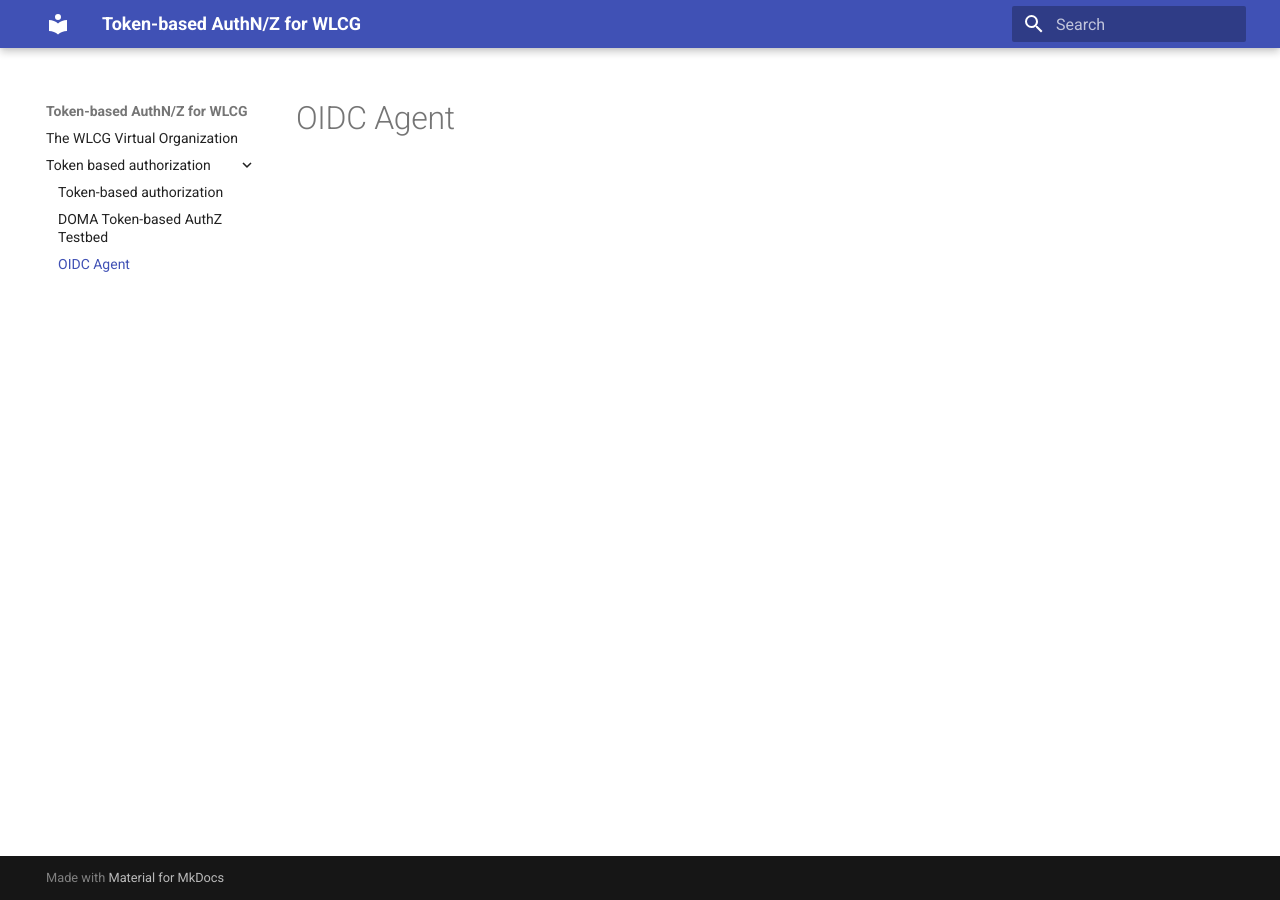
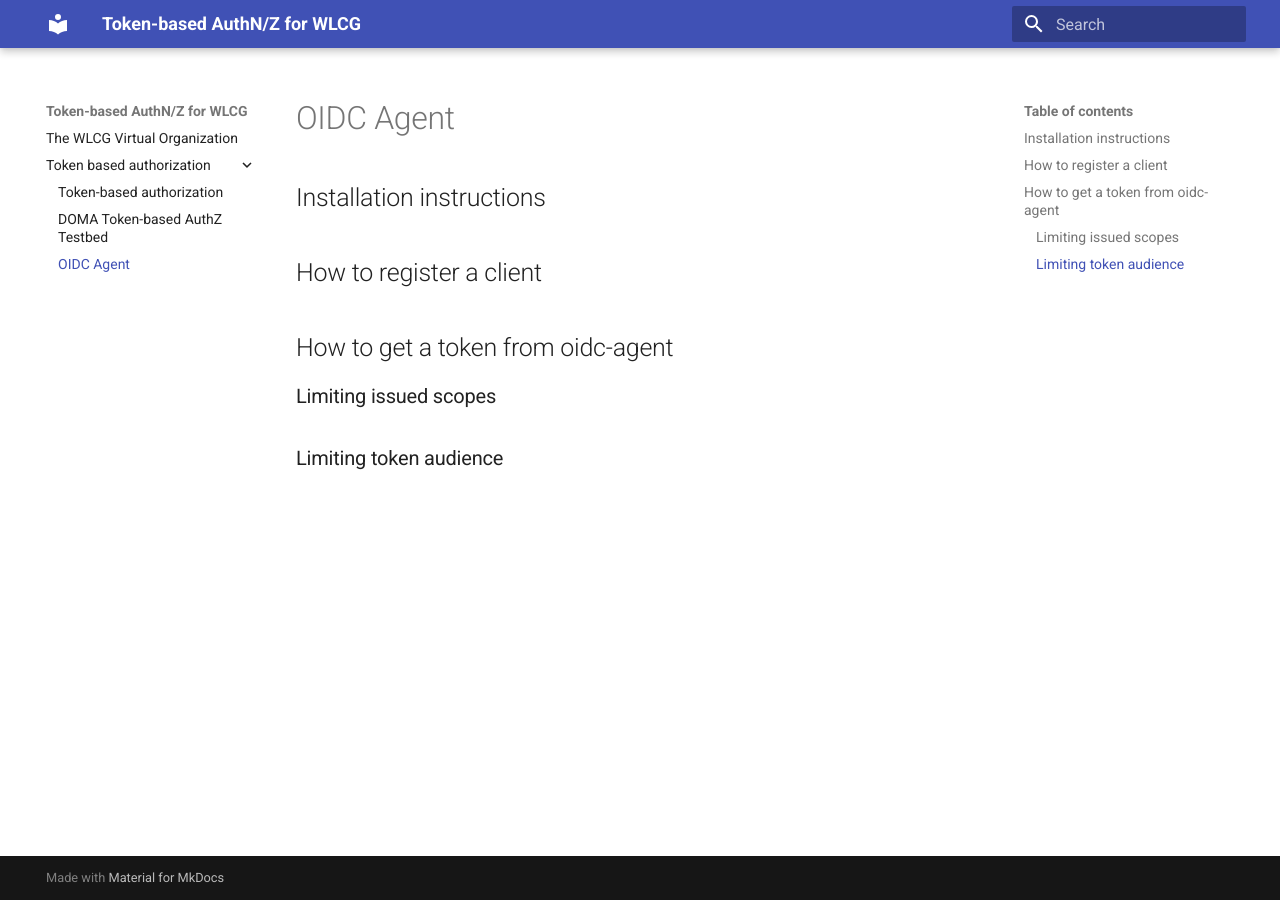
Before and after one commit to marcelovilaca/wlcg-authz-docs, an MkDocs documentation site: the page built from docs/token-based-authorization/oidc-agent.md, in a window 1280 px wide. Built offline with MkDocs 1.6.1 and Material for MkDocs 9.7.7, drawn with Linux system fonts in a browser that asks for light colours.

Commit message:
Added structure for oidc-agent doc

```diff
--- a/docs/token-based-authorization/oidc-agent.md
+++ b/docs/token-based-authorization/oidc-agent.md
@@ -1 +1,11 @@
 # OIDC Agent
+
+## Installation instructions
+
+## How to register a client
+
+## How to get a token from oidc-agent
+
+### Limiting issued scopes
+
+### Limiting token audience
```
